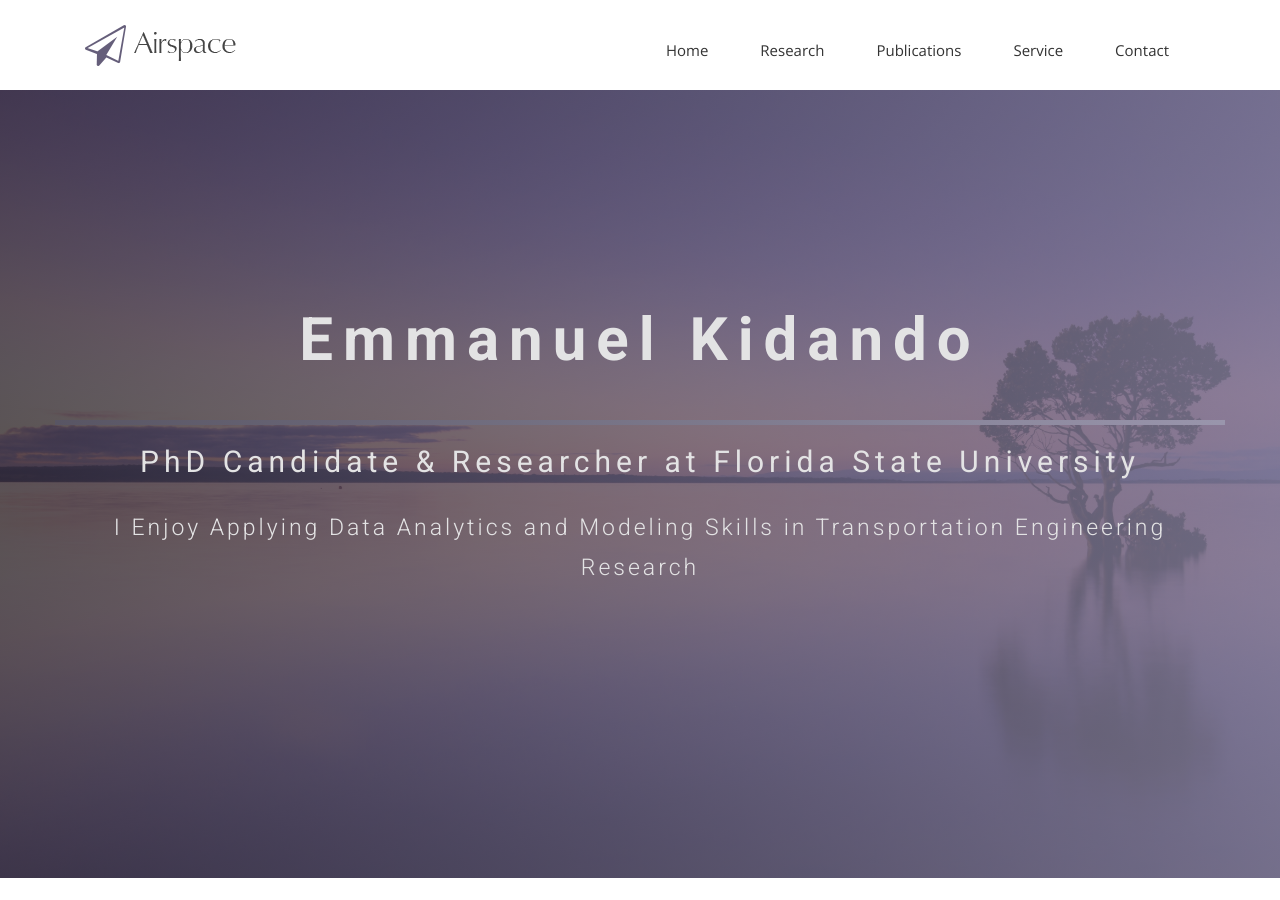
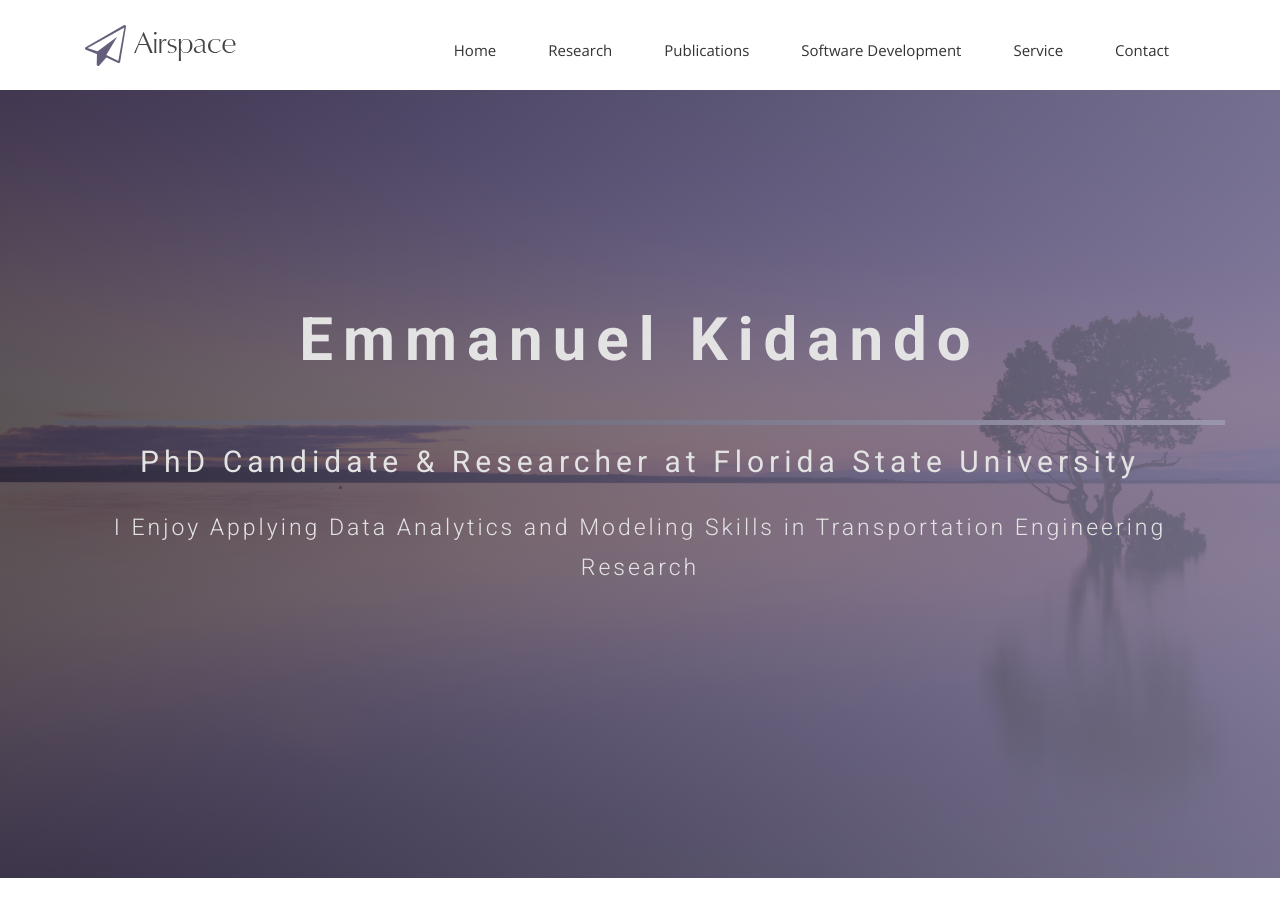
Before and after one commit to ekidando/Emma, a Jekyll site: the page built from index.html, in a window 1280 px wide and 900 px high. Built offline with Jekyll 4.4.1, drawn with Linux system fonts in a browser that asks for light colours; nearby versions of some CDN libraries; some web fonts are replaced.

Commit message:
Update header.html

```diff
--- a/_includes/header.html
+++ b/_includes/header.html
@@ -24,6 +24,7 @@
                 <li><a href="{{ site.baseurl }}/">Home</a></li>
                 <li><a href="{{ site.baseurl }}/work">Research</a></li>
                 <li><a href="{{ site.baseurl }}/publications">Publications</a></li>
+                <li><a href="{{ site.baseurl }}/publications">Software Development</a></li>
                 <li><a href="#">Service</a></li>
                 <li><a href="{{ site.baseurl }}/contact">Contact</a></li>
               </ul>
```
